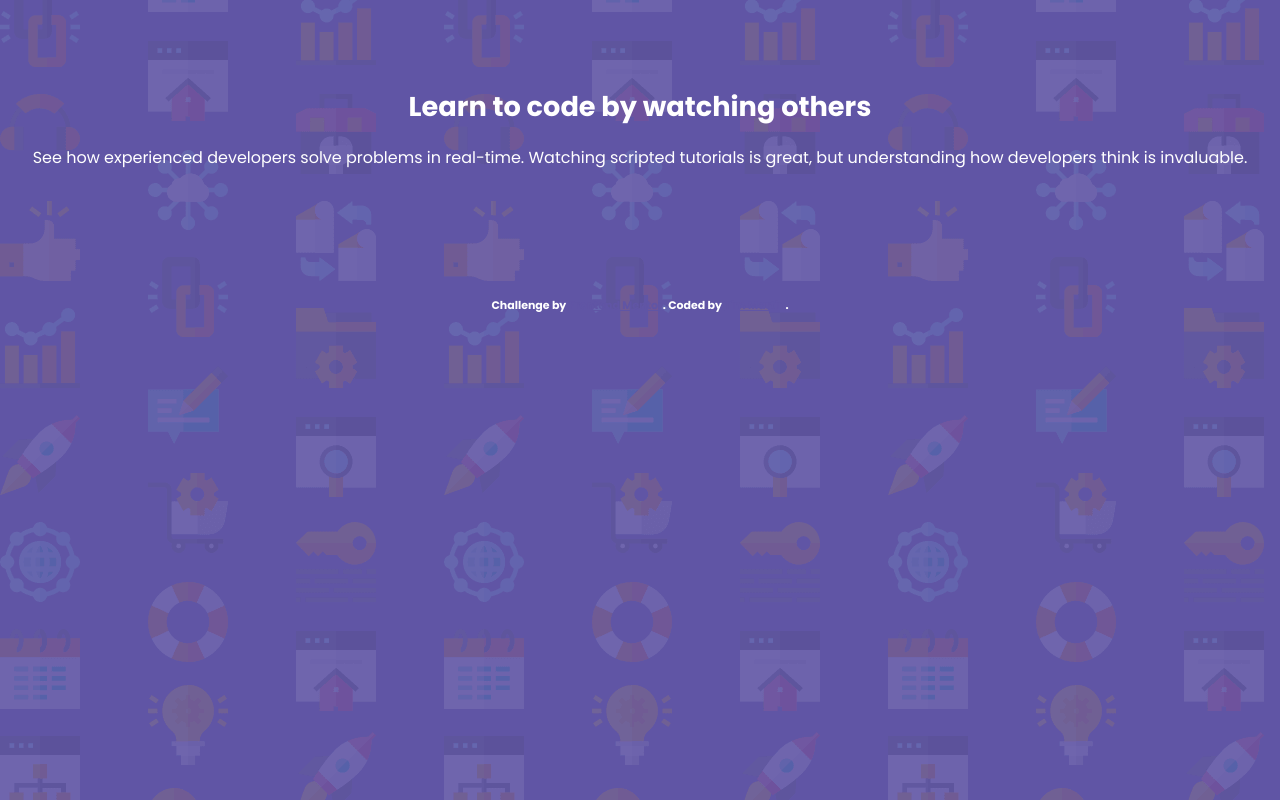
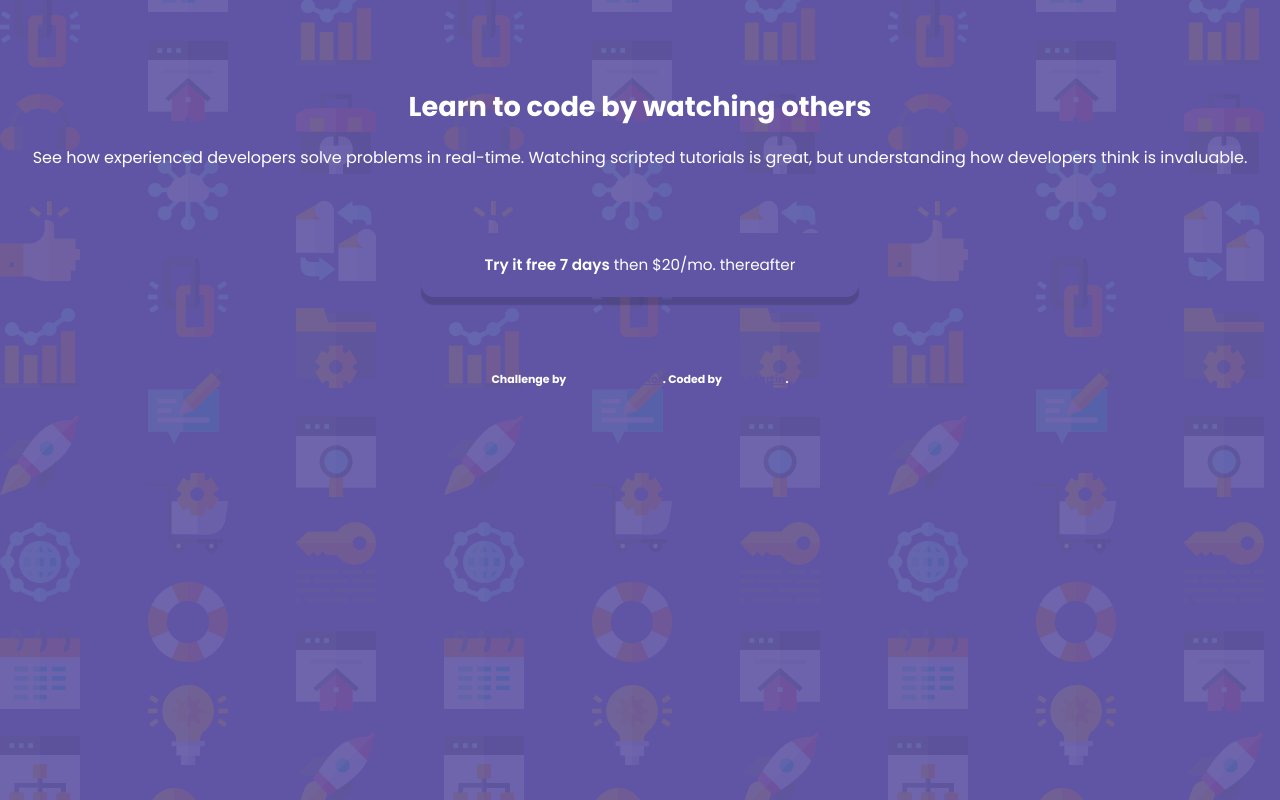
Before and after one commit to TimMartin13-Frontend-Mentor/intro-component-sign-up, a React (Create React App) app: page / in a window 1280 px wide. Built offline with nearby package versions, Linux system fonts and the light colour scheme.

Commit message:
Added blue button and box-shadow

```diff
--- a/public/index.html
+++ b/public/index.html
@@ -27,7 +27,6 @@
     <link rel="preconnect" href="https://fonts.googleapis.com">
     <link rel="preconnect" href="https://fonts.gstatic.com" crossorigin>
     <link href="https://fonts.googleapis.com/css2?family=Poppins:wght@400;500;600;700&display=swap" rel="stylesheet">
-    <link rel="icon" type="image/png" sizes="32x32" href="./images/favicon-32x32.png">
     <title>Frontend Mentor | Intro component with sign up form</title>
   </head>
   <body>
--- a/src/App.js
+++ b/src/App.js
@@ -27,8 +27,6 @@ function App() {
 
 export default App;
 
-//   Try it free 7 days then $20/mo. thereafter
-
 //   First Name
 //   Last Name
 //   Email Address
--- a/src/components/Main/index.js
+++ b/src/components/Main/index.js
@@ -1,5 +1,5 @@
 import React from "react";
-import { MainContainer, SectionContainer, Heading, Copy, FormContainer } from './styles';
+import { MainContainer, SectionContainer, Heading, Copy, FormContainer, Button, Bold } from './styles';
 
 const Main = () => {
   return (
@@ -9,8 +9,8 @@ const Main = () => {
         <Copy>See how experienced developers solve problems in real-time. Watching scripted tutorials is great, but understanding how developers think is invaluable.</Copy>
       </SectionContainer>
       <FormContainer>
-        {/* <Button />
-        <Form /> */}
+        <Button><Bold>Try it free 7 days</Bold> then $20/mo. thereafter</Button>
+        {/* <Form /> */}
       </FormContainer>
     </MainContainer>
   )
--- a/src/components/Main/styles.js
+++ b/src/components/Main/styles.js
@@ -20,8 +20,24 @@ export const Heading = styled.h1`
   export const Copy = styled.p`
   line-height: 1.6rem;
   color: ${props => props.theme.white};
+  `
+
+  export const FormContainer = styled.div`
+  padding: 1.6rem 0;
+  `
+
+  export const Button = styled.button`
+  background-color: ${props => props.theme.blue};
+  color: ${props => props.theme.white};
+  padding: 1.2rem 4rem;
+  border-radius: 0.8rem;
+  border-style: none;
+  font-size: 0.95rem;
+  font-family: 'Poppins', sans-serif;
+  line-height: 1.6rem;
+  font-weight: 400;
+  box-shadow: 0px 8px 1px rgba(0, 0, 0, 0.15);
 `
-
-export const FormContainer = styled.div`
-  padding: 1.3rem 0;
+export const Bold = styled.span`
+  font-weight: 600;
 `
```
Also changed, not shown: src/assets/favicon-32x32.png (deleted).
